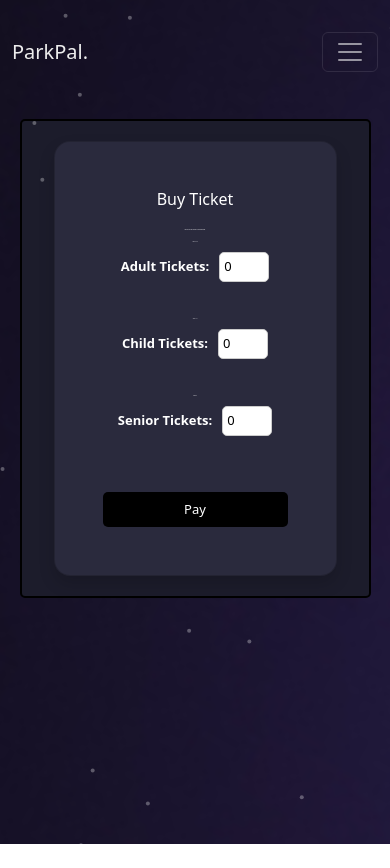
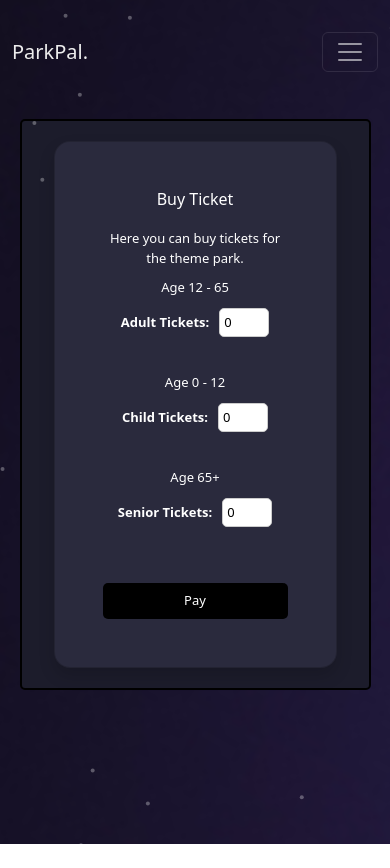
Before and after one commit to Almoghairi/ParkPal, a React (Create React App) app in the folder my_app/: page /ticket in a window 390 px wide. Built offline with nearby package versions, Linux system fonts and the light colour scheme.

Commit message:
CSS updated

```diff
--- a/my_app/src/Ticket.css
+++ b/my_app/src/Ticket.css
@@ -113,7 +113,7 @@
         font-size: medium;
     }
     #ticket-page p {
-        font-size: 1px;
+        font-size: small;
     }
     #ticket-page label {
         font-size: small;
```
